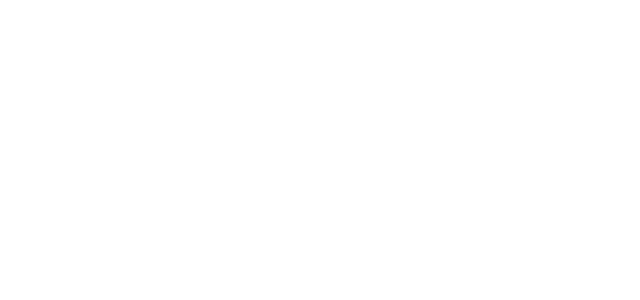
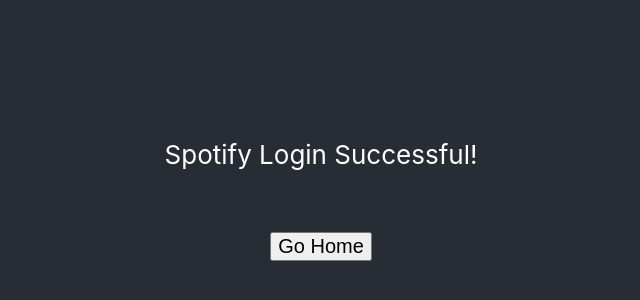
Before and after one commit to jakegustin/Redditify, a React (Create React App) app in the folder frontend/redditify-webpage/: page /spotifyLoginStatus in a window 1280 px wide. Before the commit this address had no page. Shown: the part 226-526 px from the top of the page, without its empty margins (319-959 px from the left). Built offline with nearby package versions, Linux system fonts and the light colour scheme.

Commit message:
Separating spotify login and playlists

```diff
--- a/frontend/redditify-webpage/src/App.js
+++ b/frontend/redditify-webpage/src/App.js
@@ -37,9 +37,13 @@ function App() {
           <button onClick={e => {
           }} className='App-username-submit'>Submit</button>
         </Link>
-        <Link to="/loginPage">
+        <Link to="/spotifyLogin">
           <button onClick={e => {
           }} className='App-username-submit'>Login to Spotify</button>
+        </Link>
+        <Link to="/spotifyPlaylists">
+          <button onClick={e => {
+          }} className='App-username-submit'>See Spotify Playlists</button>
         </Link>
         <Link to="/topPosts">
           <button onClick={e => {
--- a/frontend/redditify-webpage/src/Login.js
+++ b/frontend/redditify-webpage/src/Login.js
@@ -2,9 +2,9 @@ import React, {useState, useEffect } from "react";
 import { Link } from "react-router-dom";
 import './Default.css';
 
-function Login() {
+function SpotifyLogin() {
     //Pretty straight forward - just forwarding to the login page
     window.location.href='http://localhost:5000/login'
 }
 
-export default Login;
+export default SpotifyLogin;
--- /dev/null
+++ b/frontend/redditify-webpage/src/SpotifyLoginStatus.js
@@ -0,0 +1,31 @@
+import React, { useState, useEffect } from 'react';
+import { Link, useLocation } from 'react-router-dom';
+import './App.css';
+
+function SpotifyLoginStatus() {
+  const location = useLocation();
+  const errorMessage = new URLSearchParams(location.search).get('errorcode');
+  function checkSuccess() {
+    if (errorMessage) {
+      return <p>Error: {errorMessage}. Please try again.</p>;
+    }
+    return <p>Spotify Login Successful!</p>
+  }
+
+  return (
+    <div className="App">
+      <header className="App-header">
+        <p>
+          {checkSuccess()}
+        </p>
+        {/*buttons to navigate to other pages */}
+        <Link to="/">
+          <button onClick={e => {
+          }} className='App-username-submit'>Go Home</button>
+        </Link>
+      </header>
+    </div>
+  );
+}
+
+export default SpotifyLoginStatus;
--- /dev/null
+++ b/frontend/redditify-webpage/src/SpotifyPlaylists.js
@@ -0,0 +1,53 @@
+import React, {useState, useEffect } from "react";
+import { Link } from "react-router-dom";
+import './Default.css';
+import { myName } from "./App.js";
+
+function SpotifyPlaylists() {
+    //using useState to declare and assign setPosts
+    //represents the posts received from the backend
+    var [playlists, setPlaylists] = useState('');
+    var [loading, setLoading] = useState(true);
+
+    //fetching the posts from the backend
+    useEffect(() => {
+        fetch('http://localhost:5000/getPlaylists', {
+            method: 'GET',
+            headers: {
+                'Content-Type': 'application/json',
+                'Access-Control-Allow-Origin': '*'
+            }
+        })
+        .then(response => response.json())
+        .then(data => {
+            console.log(data)
+            setPlaylists(data['playlistNames']);
+            console.log("Got data")
+            setLoading(false);
+            })
+        .catch(error => {
+            console.log(error)
+            setPlaylists(error)
+            setLoading(false);
+            })
+    }, []);
+    return(
+        <div className="Default">
+            {/*Basic titles and then a preformatted list should appear*/}
+            <h1>Your Spotify Playlists</h1>
+            <h2>Here are some of your most recent playlists:</h2>
+            {console.log(playlists)}
+            <div className='PostNames'>
+                {loading ? 'Loading...' : <div dangerouslySetInnerHTML={{__html: playlists}} /> }
+            </div>
+            {/*Button to return to home page*/}
+            <Link to="/">
+                <button type="button">
+                    Return to Home
+                </button>
+            </Link>
+        </div>
+    );
+}
+
+export default SpotifyPlaylists;
--- a/frontend/redditify-webpage/src/index.js
+++ b/frontend/redditify-webpage/src/index.js
@@ -5,13 +5,15 @@ import App from './App';
 import reportWebVitals from './reportWebVitals';
 import { BrowserRouter, Routes, Route } from 'react-router-dom';
 import ButtonTest from './ButtonTest';
-import Login from './Login';
+import SpotifyLogin from './Login';
 import TopPosts from './TopPosts';
 import Subreddit from './Subreddit';
 import SubredditTest from './SubredditTest';
 import RegisterForm from './RegisterForm';
 import LoginForm from './LoginForm';
 import LoginStatus from './LoginStatus';
+import SpotifyLoginStatus from './SpotifyLoginStatus';
+import SpotifyPlaylists from './SpotifyPlaylists';
 
 export default function Root() {
   return (
@@ -20,13 +22,16 @@ export default function Root() {
     <Routes>
       <Route path="/" element={<App />} />
       <Route path="/userPosts" element={<ButtonTest />} />
-      <Route path="/loginPage" element={<Login />} />
+      <Route path="/spotifyLogin" element={<SpotifyLogin />} />
       <Route path="/topPosts" element={<TopPosts />} />
       <Route path="/subredditSearch" element={<Subreddit />} />
       <Route path="/subredditPosts" element={<SubredditTest />} />
       <Route path="/registerForm" element={<RegisterForm />} />
       <Route path="/loginForm" element={<LoginForm />} />
       <Route path="/loginStatus" element={<LoginStatus />} />
+      <Route path="/spotifyLoginStatus" element={<SpotifyLoginStatus />} />
+      <Route path="/spotifyPlaylists" element={<SpotifyPlaylists />} />
+      <Route path="*" element={<h1>404: Not Found</h1>} />
     </Routes>
   </BrowserRouter>
   )
```
